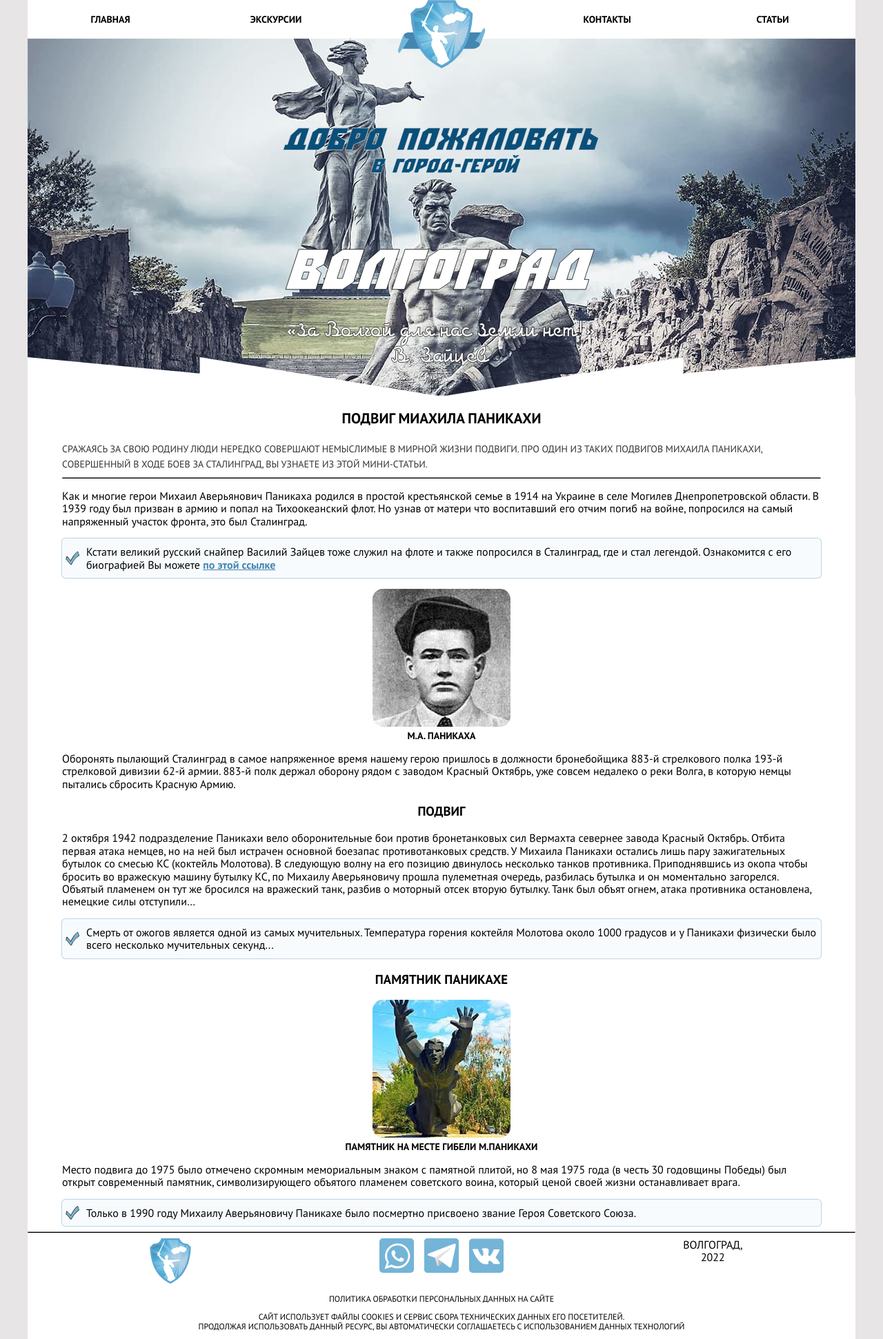
After one commit to joker-dima/excursion, a PHP site: page /panikaha.html in a window 1280 px wide. The commit adds this page. Shown: the whole page at 69% size. Run offline with PHP 8.4, Linux system fonts and the light colour scheme.

Commit message:
Новая статья

```diff
--- a/gulpfile.js
+++ b/gulpfile.js
@@ -45,5 +45,5 @@ function watchFiles() {
     gulp.watch("./**/*.js", browserReload);
 }
 
-gulp.task('default', gulp.parallel(sync, watchFiles));
+gulp.task('default', gulp.parallel(sync, watchFiles, css_style));
 gulp.task(sync);
--- /dev/null
+++ b/panikaha.html
@@ -0,0 +1,263 @@
+<!DOCTYPE html>
+<html lang="ru">
+
+<head>
+    <meta charset="UTF-8">
+    <meta http-equiv="X-UA-Compatible" content="IE=edge">
+    <meta name="viewport" content="width=device-width, initial-scale=1.0">
+    <title>Михаил Паникаха, подвиг героя</title>
+    <meta name="description"
+        content="Добровольно отдавший жизнь за Родину М.А.Паникаха навсегда останется вписан золотыми буквами в героическую летопись обороны Сталинграда">
+    <link href="css/style.css" rel="stylesheet">
+    <link href="css/lightbox.css" rel="stylesheet">
+    <link href="css/normalize.css" rel="stylesheet">
+    <link rel="icon" href="favicon.ico"> <!-- 32×32 -->
+    <link rel="icon" href="img/favicons/icon.svg" type="image/svg+xml">
+    <link rel="apple-touch-icon" href="img/favicons/apple.png"> <!-- 180×180 -->
+    <link rel="manifest" href="manifest.webmanifest">
+</head>
+
+<body class="page-body">
+    <!-- Yandex.Metrika counter -->
+    <script type="text/javascript">
+        (function (m, e, t, r, i, k, a) {
+            m[i] = m[i] || function () { (m[i].a = m[i].a || []).push(arguments) };
+            m[i].l = 1 * new Date(); k = e.createElement(t), a = e.getElementsByTagName(t)[0], k.async = 1, k.src = r, a.parentNode.insertBefore(k, a)
+        })
+            (window, document, "script", "https://mc.yandex.ru/metrika/tag.js", "ym");
+
+        ym(89023233, "init", {
+            clickmap: true,
+            trackLinks: true,
+            accurateTrackBounce: true
+        });
+    </script>
+    <noscript>
+        <div><img src="https://mc.yandex.ru/watch/89023233" style="position:absolute; left:-9999px;" alt="" /></div>
+    </noscript>
+    <!-- /Yandex.Metrika counter -->
+    <div class="page-container">
+        <!-- HEADER -->
+        <h1 class="visually-hidden">Герой ССССР, участник Сталингардской битвы Паникаха М.А.</h1>
+        <header class="main-header">
+            <nav class="main-navigation--closed main-navigation">
+                <h2 class="visually-hidden">Site navigation</h2>
+                <div class="main-navigation__togle--close"></div>
+                <ul class="main-navigation__list">
+                    <li class="main-navigation__item">
+                        <a href="index.html">Главная</a>
+                    </li>
+                    <li class="main-navigation__item">
+                        <a href="excursions.html">Экскурсии</a>
+                    </li>
+                    <li class="main-navigation__item--logo main-navigation__item">
+                        <a href="index.html">
+                            <picture>
+                                <source srcset="img/logo-desktop.svg" media="(min-width:1200px)">
+                                <source srcset="img/logo-mobile.svg" media="(max-width:767px)">
+                                <img src="img/logo-desktop.svg" alt="Логотип экскурсий по Волгограду">
+                            </picture>
+                        </a>
+                    </li>
+                    <li class="main-navigation__item">
+                        <a href="contacts.html">Контакты</a>
+                    </li>
+                    <li class="main-navigation__item">
+                        <a href="articles.html">Статьи</a>
+                    </li>
+                </ul>
+
+            </nav>
+
+            <div class="main-navigation-line">
+                <picture>
+                    <source srcset="img/logo-mobile.svg" media="(max-width:767px)">
+                    <img src="img/logo-mobile.svg" alt="Логотип экскурсий по Волгограду">
+                </picture>
+
+                <div class="main-navigation__togle--open">
+                    <h3 class="visually-hidden">Открыть мобильное меню</h3>
+                </div>
+
+            </div>
+            <div class="intro-wrapper">
+                <div class="intro">
+                    <picture class="intro__slogan">
+                        <source srcset="img/text-desctop.svg" media="(min-width:501px)">
+                        <source srcset="img/text-mobile.svg" media="(max-width:500px)">
+                        <img src="img/text-index-desctop.svg" alt="Текст заставки Волгоград">
+                    </picture>
+
+                </div>
+            </div>
+        </header>
+
+        <!-- MAIN -->
+        <div class="article-text">
+            <h2 class="title__heading title__heading--center">Подвиг Миахила Паникахи</h2>
+            <p class="title__content">Сражаясь за свою Родину люди нередко совершают немыслимые в мирной жизни подвиги.
+                Про один из таких подвигов Михаила Паникахи, совершенный в ходе боев за Сталинград, Вы узнаете из этой
+                мини-статьи.</p>
+            <hr>
+
+            <p class="article-text__info">Как и многие герои Михаил Аверьянович Паникаха родился в простой крестьянской
+                семье в 1914 на Украине в селе Могилев Днепропетровской области. В 1939 году был призван в армию и попал
+                на Тихоокеанский флот. Но узнав от матери что воспитавший его отчим погиб на войне, попросился на самый
+                напряженный участок фронта, это был Сталинград.</p>
+            <aside class="article-text__info article-aside">
+                <img src="img/icon-done.svg" alt="Иконка с галочкой" width="20">
+                <p class="article-text__info"> Кстати великий русский снайпер Василий Зайцев тоже
+                    служил на флоте и также попросился в Сталинград, где и стал легендой. Ознакомится с его биографией
+                    Вы
+                    можете <a target="_blank" class="article__link" href="zaycev.html">по этой ссылке</a></p>
+            </aside>
+            <p class="article-text__info">
+            <figure>
+                <a href="img/panikaha/panikaha.jpg" data-lightbox="panikaha" data-title="Портрет М.Паникахи">
+                    <img class="article__img article__img--centr" src="img/panikaha/panikaha-200.jpg"
+                        alt="Портрет М.Паникахи">
+                </a>
+                <figcaption class="article__img--title excursion__info">М.А. Паникаха
+                </figcaption>
+            </figure>
+            <p class="article-text__info"> Оборонять пылающий Сталинград в самое напряженное время нашему герою пришлось
+                в должности бронебойщика
+                883-й стрелкового полка 193-й стрелковой дивизии 62-й армии. 883-й полк держал оборону рядом с заводом
+                Красный Октябрь, уже совсем недалеко о реки Волга, в которую немцы пытались сбросить Красную Армию.
+            </p>
+            <h3 class="title__heading--center">Подвиг</h3>
+            <p class="article-text__info"> 2 октября 1942 подразделение Паникахи вело оборонительные бои против
+                бронетанковых сил Вермахта севернее завода Красный Октябрь. Отбита первая атака немцев, но на ней был
+                истрачен основной боезапас противотанковых средств. У Михаила Паникахи остались лишь пару зажигательных
+                бутылок со смесью КС (коктейль Молотова). В следующую волну на его позицию двинулось несколько танков
+                противника. Приподнявшись из окопа чтобы бросить во вражескую машину бутылку КС, по Михаилу Аверьяновичу
+                прошла пулеметная очередь, разбилась бутылка и он моментально загорелся. Объятый пламенем он тут же
+                бросился на вражеский танк, разбив о моторный отсек вторую бутылку. Танк был объят огнем, атака
+                противника остановлена, немецкие силы отступили…
+            </p>
+            <aside class="article-text__info article-aside">
+                <img src="img/icon-done.svg" alt="Иконка с галочкой" width="20">
+                <p class="article-text__info"> Смерть от ожогов является одной из самых мучительных. Температура горения
+                    коктейля Молотова около 1000 градусов и у Паникахи физически было всего несколько мучительных
+                    секунд...</p>
+            </aside>
+            <h3 class="title__heading--center">Памятник Паникахе</h3>
+            <figure>
+                <a href="img/panikaha.jpg" data-lightbox="panikaha" data-title="Памятник на месте гибели М.Паникахи">
+                    <img class="article__img article__img--centr" src="img/panikaha-200.jpg"
+                        alt="Памятник на месте гибели М.Паникахи">
+                </a>
+                <figcaption class="article__img--title excursion__info">Памятник на месте гибели М.Паникахи
+                </figcaption>
+            </figure>
+            <p class="article-text__info"> Место подвига до 1975 было отмечено скромным мемориальным знаком с
+                памятной
+                плитой, но 8 мая 1975 года (в честь 30 годовщины Победы) был открыт современный памятник,
+                символизирующего объятого пламенем советского воина, который ценой своей жизни останавливает
+                врага.
+            </p>
+            <aside class="article-text__info article-aside">
+                <img src="img/icon-done.svg" alt="Иконка с галочкой" width="20">
+                <p class="article-text__info">Только в 1990 году Михаилу Аверьяновичу Паникахе было посмертно
+                    присвоено звание Героя Советского Союза.</p>
+            </aside>
+        </div>
+
+
+
+        <!-- FOOTER -->
+
+        <svg style="display: none">
+
+            <symbol viewBox="0 0 180 180" id="call">
+                <path d="M17.3,0h145.4c9.6,0,17.3,7.7,17.3,17.3v145.4c0,9.6-7.7,17.3-17.3,17.3H17.3C7.7,180,0,172.3,0,162.7V17.3
+                C0,7.7,7.7,0,17.3,0z" />
+                <path class="fil-white"
+                    d="M80.6,60.2c8.6-4.3,12.7-10.3,13.2-20.4c0.7-10.1-4.6-21.1-12.7-26.6C77,10.6,72,9.1,66.5,9.1
+                C53,9.1,40.1,17.3,36,28.3c-2.6,7.2-2.4,14.9-1.9,21.4c0,1.2,1.2,30.7,15.8,59.5l0.5,1.2c14.6,29,37.4,47.3,38.4,48
+                c4.8,4.1,10.8,9.1,18.2,11.3c2.2,0.7,4.3,1,6.7,1c14.2,0,31.4-12.5,32.2-28.3c0.5-9.8-5.3-20.6-13.7-26.2c-4.8-3.1-8.9-4.3-13-4.3
+                c-3.6,0-7,1-11,3.1c-1.2,0.5-2.2,0.7-3.1,0.7c-7,0-13.7-13.7-17.3-20.9l-3.1-6c-3.6-7-9.4-18.5-7.4-24.7
+                C77.8,62.4,79,61.2,80.6,60.2z M76.1,93.1l2.9,6c5.3,10.6,13,26.2,25.9,26.2c2.4,0,5-0.7,7.4-1.9c5.8-2.9,8.9-2.9,14.6,1
+                c5.5,3.6,9.6,11.3,9.4,17.5c-0.5,9.6-11.8,19.2-22.6,19.2c-1.4,0-2.9-0.2-4.1-0.5c-5.5-1.7-10.6-5.8-14.9-9.6
+                c-0.2-0.2-22.3-18-36-44.9l-0.5-1C44.6,78,43.7,49.9,43.7,49.4c-0.5-5.8-0.7-12.2,1.4-17.5c2.6-7,12.2-12.7,21.6-12.7
+                c3.6,0,6.7,1,9.4,2.6c5.3,3.6,8.9,11.3,8.4,18s-2.2,9.6-8.2,12.5c-4.1,2.2-7,5.3-8.2,9.4C64.8,71,71.8,84.5,76.1,93.1z" />
+            </symbol>
+
+            <symbol viewBox="0 0 180 180" id="whatsapp">
+
+                <rect height="180" rx="18" ry="18" width="180" />
+
+                <path class="fil-white"
+                    d="M95 146c-11,0 -22,-3 -31,-9l-21 7 7 -20c-6,-9 -10,-20 -10,-32 0,-2 0,-4 0,-5 3,-28 26,-50 55,-50 29,0 52,22 55,51 0,1 0,2 0,4 0,30 -25,54 -55,54zm65 -56c-1,-35 -30,-63 -65,-63 -35,0 -64,27 -66,62 0,1 0,2 0,3 0,12 4,24 10,33l-12 35 36 -11c9,5 20,8 32,8 36,0 65,-29 65,-65 0,-1 0,-1 0,-2z" />
+                <path class="fil-white"
+                    d="M125 105c-2,-1 -10,-5 -11,-5 -2,-1 -3,-1 -4,1 -1,1 -4,5 -5,6 -1,1 -2,1 -3,0 -2,-1 -7,-2 -13,-8 -5,-4 -8,-9 -9,-11 -1,-1 0,-2 0,-3 1,-1 2,-2 3,-3 0,0 0,0 0,-1 1,0 1,-1 1,-1 1,-2 1,-2 0,-3 0,-1 -3,-9 -5,-12 -1,-3 -2,-3 -3,-3 -1,0 -2,0 -3,0 -1,0 -3,1 -5,2 -1,2 -5,6 -5,13 0,2 0,4 1,6 1,5 5,10 5,11 1,1 11,18 28,24 16,6 16,4 19,4 3,0 10,-4 11,-8 1,-3 1,-7 1,-7 -1,-1 -2,-1 -3,-2z" />
+
+            </symbol>
+
+            <symbol viewBox="0 0 180 180" id="telegram">
+                <rect width="180" height="180" rx="18" ry="18" />
+                <path class="st0"
+                    d="M18,0h144c9.9,0,18,8.1,18,18v144c0,9.9-8.1,18-18,18H18c-9.9,0-18-8.1-18-18V18C0,8.1,8.1,0,18,0z" />
+                <path class="fil-gray-light" d="M72.4,144.8c-4.5,0-4.1-1.6-5.3-5.7L54,96l100-59.1" />
+                <path class="fil-gray" d="M72.4,144.8c2.9,0,4.5-1.6,6.5-3.3l18.4-17.6l-22.9-13.9" />
+                <path class="fil-white" d="M74.4,109.9l55.1,40.6c5.7,3.7,10.6,1.6,12.2-5.7L164.2,39c2-9-3.7-13.1-9.8-10.3L23.4,79.6
+	c-8.6,3.3-8.6,8.6-1.6,10.7l33.9,10.7l77.6-49.6c3.7-2.1,6.9-1.2,4.5,1.6" />
+            </symbol>
+
+            <symbol viewBox="0 0 180 180" id="vk">
+                <path
+                    d="M18,1.9h144c9.9,0,18,8,18,17.8v142.5c0,9.8-8.1,17.8-18,17.8H18c-9.9,0-18-8-18-17.8V19.7C0,9.9,8.1,1.9,18,1.9z" />
+                <path class="fil-white" d="M20.7,56.2h23.6c1,0,1.9,0.6,2.3,1.6c2.6,6.7,13.5,32.8,23.4,34.9c7.4,0,4.8-34.7-4.6-34.7
+                    c-2.5,0,4.4-4.3,4.8-4.5c8.7-2.4,17.9-2.4,26.7,0c4.7,1.9,5.5,7.4,5.6,12c0.1,4.6-5.2,24.4,1.8,26.5c9.2,2.8,21.1-25.9,23.9-32.9
+                    c0.4-0.9,1.3-1.5,2.3-1.5h26.3c1.4,0,2.5,1.1,2.5,2.4c0,0.3-0.1,0.7-0.2,1c-5.4,12.2-11.9,24-19.4,35.1c-1.3,1.9-1.1,4.4,0.5,6.1
+                    c7.9,8.3,29.4,32,17.1,32h-26.6c-1.4,0-2.7-0.6-3.6-1.6c-4.1-4.5-16.1-17.1-21.6-16.1c-4.5,0.8-4.9,8.4-4.7,13.3
+                    c0.1,2.6-1.9,4.9-4.6,5.1c-4.7,0.3-11.1,0.4-11.7,0.4C65.8,134,54.6,121.6,44,107.8c-11.1-14.7-19.8-31-25.7-48.4
+                    c-0.4-1.3,0.3-2.7,1.6-3.1C20.2,56.3,20.4,56.2,20.7,56.2z" />
+            </symbol>
+        </svg>
+        <footer>
+            <hr>
+
+            <div class="copyright">
+                <a class="copyright__logo" href="index.html"><img width="60" src="img/logo-mobile.svg"
+                        alt="Логотип экскурсионной компании"></a>
+                <div class="social-bar__icons">
+                    <a title="Whatsapp" href="whatsapp://send?phone=79177215258" target="_blank">
+                        <svg class="social__icon">
+                            <use xlink:href="#whatsapp"></use>
+                        </svg>
+                    </a>
+
+                    <a title="Telegram" href="https://t.me/volgograd_tour34" target="_blank">
+                        <svg class="social__icon">
+                            <use xlink:href="#telegram"></use>
+                        </svg>
+
+                    </a>
+
+                    <a title="VK" href="https://vk.com/volgograd_tour34" target="_blank">
+                        <svg class="social__icon">
+                            <use xlink:href="#vk"></use>
+                        </svg>
+                    </a>
+                </div>
+                <p class="copyright__title">Волгоград, <br> 2022</p>
+            </div>
+            <div class="personal-data">
+                <p class="notification notification__position-centr"><a target="_blank"
+                        href="personal-data.html">Политика обработки персональных
+                        данных на сайте</a> </p>
+                <p class="notification notification__position-centr"><a target="_blank" href="cookie.html">Сайт
+                        использует файлы cookies и сервис сбора технических данных его посетителей. <br>
+                        Продолжая использовать данный ресурс, вы автоматически соглашаетесь с использованием данных
+                        технологий</a></p>
+            </div>
+        </footer>
+    </div>
+    <script src="js/jquery-1.11.0.min.js"></script>
+    <script src="js/lightbox.min.js"></script>
+    <script src="js/script.js"></script>
+
+</body>
+
+</html>
--- a/scss/_main.scss
+++ b/scss/_main.scss
@@ -256,6 +256,25 @@
     }
 }
 
+.article-aside {
+    background-color: rgba(116, 180, 215, 0.05);
+    border-radius: 5px;
+    padding: 20px;
+    box-shadow: 0 0 1px 1px rgba(24, 107, 159, 0.3);
+    display: flex;
+    padding: 0;
+
+    p {
+        margin: 10px 5px 10px 0;
+    }
+
+    img {
+        margin-right: 10px;
+        margin-left: 5px;
+    }
+}
+
+
 .article__link {
     font-weight: 700;
     text-decoration: underline !important;
--- a/sitemap.xml
+++ b/sitemap.xml
@@ -41,4 +41,9 @@
 	<lastmod>2022-06-11T06:56:30+01:00</lastmod>
 	<priority>0.6</priority>
 </url>
+<url>
+	<loc>https://volgograd-tour.ru/panikaha.html</loc>
+	<lastmod>2022-06-15T06:56:30+01:00</lastmod>
+	<priority>0.6</priority>
+</url>
 </urlset>
```
Also changed, not shown: articles.html (+29 -0 lines), test.html (deleted, +0 -19 lines), css/style.css, img/icon-done.svg (added), img/panikaha-200.jpg (added), img/panikaha/panikaha-100.jpg (added), img/panikaha/panikaha-200.jpg (added), img/panikaha/panikaha.jpg (added), photo.jpg (added), 1 other file.
